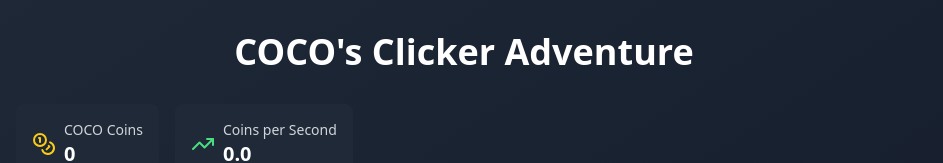
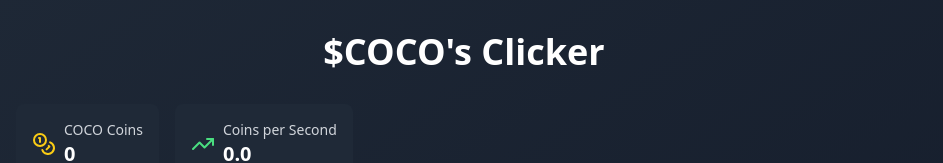
Before and after one commit to metrognome200/COCO, a React (Vite) app: page / in a window 1280 px wide. Shown: the top 163 px of the page, without its empty margins (176-1119 px from the left). Built offline with nearby package versions, Linux system fonts and the light colour scheme.

Commit message:
Update App.tsx

```diff
--- a/src/App.tsx
+++ b/src/App.tsx
@@ -97,7 +97,7 @@ function App() {
     <div className="min-h-screen bg-gradient-to-br from-gray-800 to-gray-900 p-8">
       <div className="max-w-4xl mx-auto">
         <h1 className="text-4xl font-bold text-center text-white mb-8">
-          COCO's Clicker Adventure
+          $COCO's Clicker
         </h1>
         <GameStats cocoCoins={gameState.cocoCoins} stats={stats} />
         <div className="mt-8 flex flex-col items-center gap-8">
```
